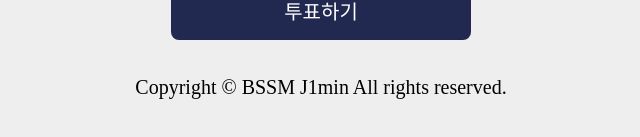
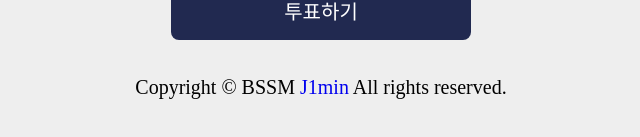
Before and after one commit to J1min/ChungRyeol-Student-Council, a Next.js app: page / in a window 1280 px wide. Shown: the part 493-630 px from the top of the page, without its empty margins (319-959 px from the left). Built offline with nearby package versions, Linux system fonts and the light colour scheme; a web font is replaced by a local one.

Commit message:
ADD :: Footer에 깃허브 링크 추가

```diff
--- a/pages/index.tsx
+++ b/pages/index.tsx
@@ -44,7 +44,9 @@ const Home: NextPage = () => {
         투표하기
       </S.LoginButton>
       <p style={{ color: "black", textAlign: "center" }}>
-        Copyright © BSSM J1min All rights reserved.
+        Copyright © BSSM{" "}
+        <a href="https://github.com/J1min/ChungRyeol-Student-Council">J1min</a>{" "}
+        All rights reserved.
       </p>
     </S.Container>
   );
```
